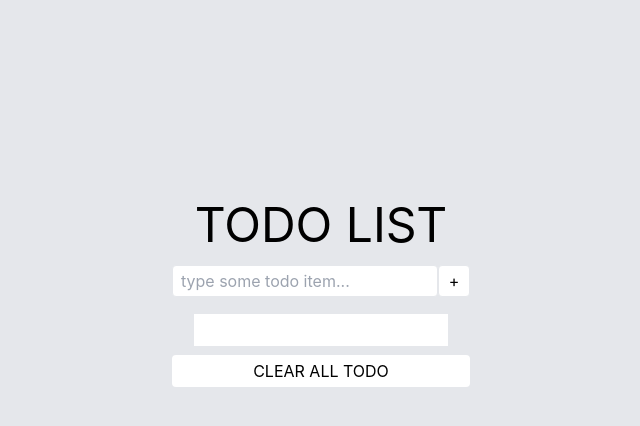
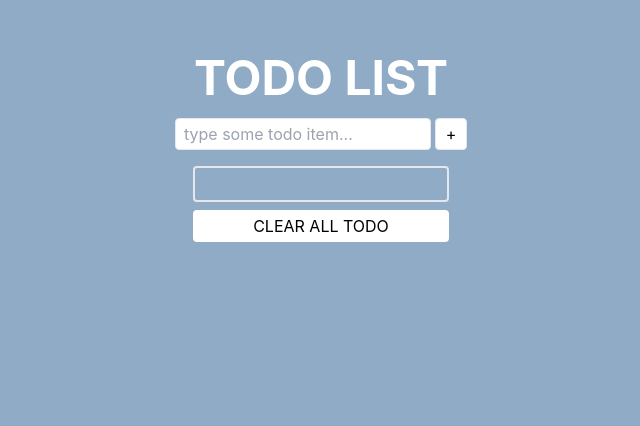
Before and after one commit to yyellen/react-todo-list, a React (Create React App) app: page / in a window 1280 px wide. Shown: the part 106-532 px from the top of the page, without its empty margins (319-959 px from the left). Built offline with nearby package versions, Linux system fonts and the light colour scheme.

Commit message:
style: update apperance with affecting functionality

```diff
--- a/src/App.js
+++ b/src/App.js
@@ -2,7 +2,7 @@ import Todolist from "./components/Todolist"
 
 function App() {
   return (
-    <div className="w-screen h-screen flex justify-center items-center bg-gray-200">
+    <div className="w-screen h-screen flex justify-center bg-[#8fabc5]">
       <Todolist/>
     </div>
   );
--- a/src/components/Todolist/index.js
+++ b/src/components/Todolist/index.js
@@ -11,6 +11,18 @@ const Todolist = () => {
   };
 
   const removeTodo = (indexToRemove) => {
+    // 1. splice 笨方法
+    // const newTodos = [...todos];
+    // newTodos.splice(indexToRemove, 1);
+    // setTodos(newTodos);
+
+    // 2. filter 丹尼寫法
+    // setTodos(
+    //   todos.filter((todo, i) => {
+    //     return indexToRemove !== i;
+    // }))
+
+    // 2. filter
     setTodos(prevTodos => {
       return prevTodos.filter((_, index) => index !== indexToRemove);
     })
@@ -70,17 +82,17 @@ const Todolist = () => {
   }, [todos]);
 
   return (
-    <div className="flex flex-col items-center">
-      <h1 className="text-5xl">TODO LIST</h1>
-      <form className="mt-4 flex items-center" onSubmit={addTodo}>
-        <input type="text" ref={inputRef} className="p-2 h-8 border-[1px] rounded" placeholder="type some todo item..."/>
-        <button type="submit" className="w-8 h-8 bg-white border-[1px] rounded">+</button>
+    <div className="flex flex-col items-center w-[50%] mt-40">
+      <h1 className="text-5xl font-bold text-white">TODO LIST</h1>
+      <form className="w-[80%] mt-4 flex justify-center" onSubmit={addTodo}>
+        <input type="text" ref={inputRef} className="w-64 p-2 h-8 border-[1px] rounded" placeholder="type some todo item..."/>
+        <button type="submit" className="w-8 h-8 ml-1 bg-white border-[1px] rounded">+</button>
       </form>
-      <div className="mt-4 p-4 border-[1px] w-64 bg-white">
+      <div className="mt-4 p-4 border-2 rounded w-64">
         {
           todos.map((todo, index) => {
             return (
-              <div className="w-full h-8 flex items-center rounded bg-[#f0f0f0] mt-2 first:mt-0 p-2 justify-between" key={index}>
+              <div className="w-full h-8 flex items-center border-[1px] rounded mt-2 first:mt-0 p-2 justify-between" key={index}>
                 <div className="flex">
                   <input type="checkbox" className="checkBox mr-1" onClick={() => toggleTodo(index)}/>
                   <div style={{ textDecoration: todo.completed ? "line-through" : "" }}>
@@ -104,7 +116,7 @@ const Todolist = () => {
           })
         }
       </div>
-      <button type="button" className="w-full h-8 flex items-center justify-center rounded bg-white mt-2" onClick={clearAllTodo}>CLEAR ALL TODO</button>
+      <button type="button" className="button w-64 h-8 flex items-center justify-center rounded bg-white mt-2" onClick={clearAllTodo}>CLEAR ALL TODO</button>
     </div>
   )
 };
```
